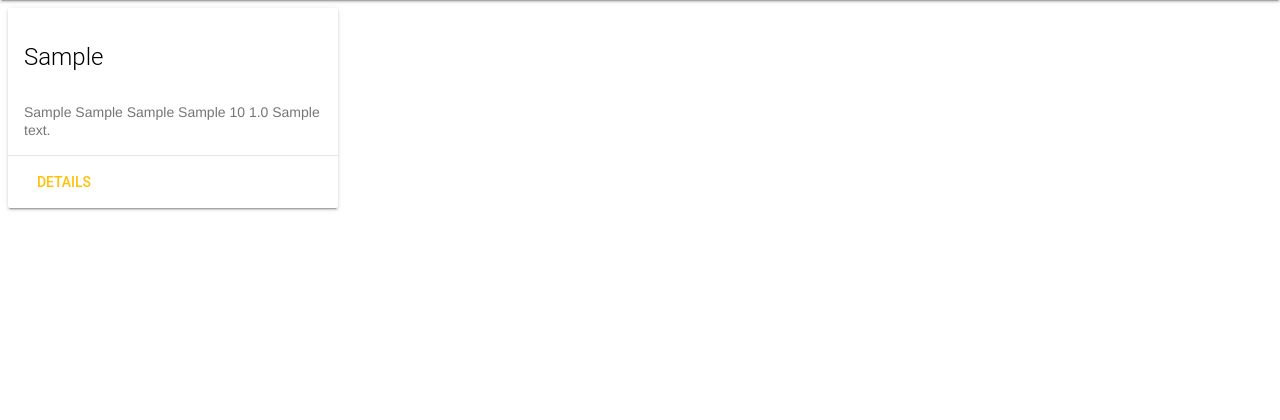
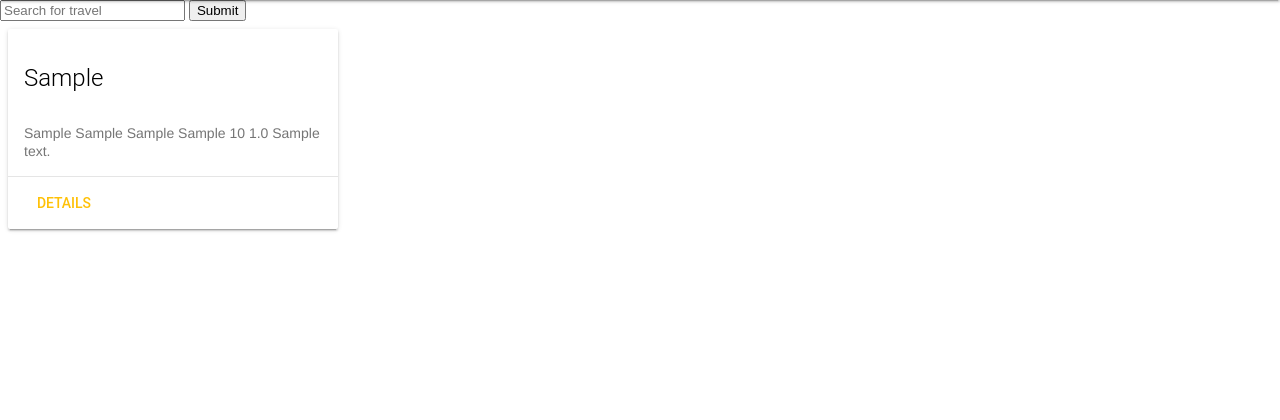
Before and after one commit to BRuszniak/BrumBrumCar, a Django app: page /users/travels in a window 1280 px wide. Shown: the part 64-484 px from the top of the page. Run offline with Django 3.2, Linux system fonts and the light colour scheme; tables that the repository leaves empty hold one stand-in row (values such as "Sample post").

Commit message:
Wyszukiwanie podróży

```diff
--- a/users/static/users/style_travels.css
+++ b/users/static/users/style_travels.css
@@ -4,5 +4,5 @@
 }
 .demo-card-square > .mdl-card__title {
     color: #fff;
-    background: url('../users/images/homeimage.jpeg') bottom right 15% no-repeat #46B6AC;
+    background: url('../users/images/homeimage.jpeg') center center;
 }
--- a/users/templates/users/travels.html
+++ b/users/templates/users/travels.html
@@ -3,8 +3,14 @@
 
 {% block body %}
     <link rel="stylesheet" type="text/css" href="{% static 'users/style_travels.css '%}" />
-    {%if all_travels %}
-        {%for travel in all_travels %}
+
+    <form method="get" action=''>
+        <input type="text" name='search' placeholder="Search for travel"/>
+        <input type="submit" value="Submit" />
+    </form>
+
+    {%if travels_list %}
+        {%for travel in travels_list %}
             <div class="mdl-cell mdl-cel--3-col ">
                 <div class="demo-card-square mdl-card mdl-shadow--2dp">
                     <div class="mdl-card__title mdl-card--expand">
--- a/users/views.py
+++ b/users/views.py
@@ -109,9 +109,16 @@
 
 
 def showAllTravels(request):
-    all_travels = TravelObject.objects.all()
+
+    travel_search = request.GET.get("search")
+
+    if travel_search:
+        travels_list = TravelObject.objects.filter(start_point=travel_search)
+    else:
+        travels_list = TravelObject.objects.all()
+
     contex = {
-        'all_travels': all_travels
+        'travels_list': travels_list
     }
     return render(request, 'users/travels.html', contex)
 
```
